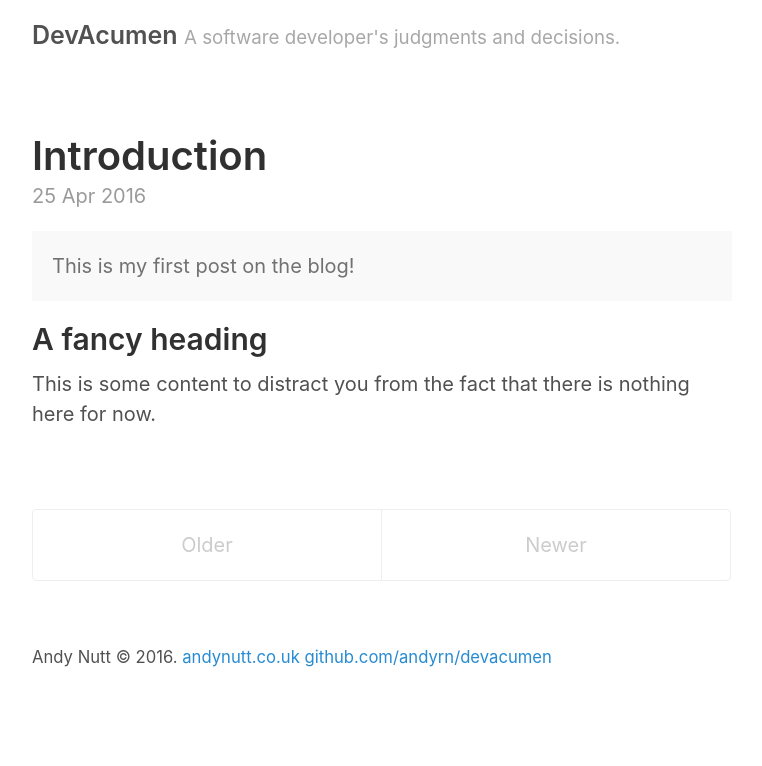
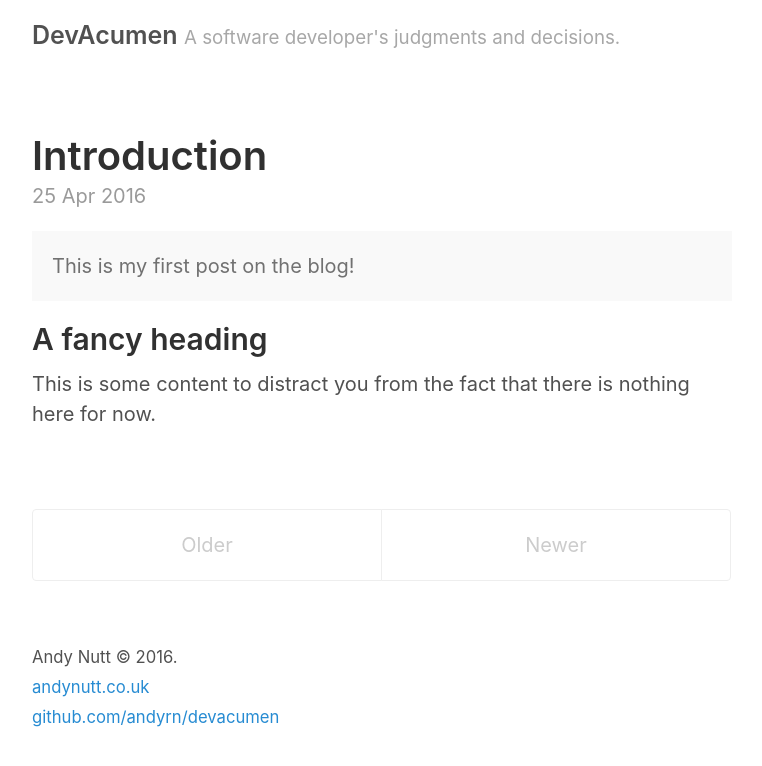
Before and after one commit to AndyRN/devacumen, a Jekyll site: the page built from index.html, in a window 1280 px wide. Shown: the top 766 px of the page, without its empty margins (258-1020 px from the left). Built offline with Jekyll 4.4.1, drawn with Linux system fonts in a browser that asks for light colours; the list of posts is cut into pages by our own code.

Commit message:
Update footer layout.

```diff
--- a/_layouts/default.html
+++ b/_layouts/default.html
@@ -20,12 +20,8 @@
       <footer class="footer">
         <small>
           {{ site.author.name }} &copy; <time datetime="{{ site.time | date_to_xmlschema }}">{{ site.time | date: '%Y' }}</time>.
-        </small>
-        <small>
-          <a href="{{ site.author.url }}/">andynutt.co.uk</a>
-        </small>
-        <small>
-          <a href="{{ site.github.repo }}/">github.com/andyrn/devacumen</a>
+          <br/><a href="{{ site.author.url }}/">andynutt.co.uk</a>
+          <br/><a href="{{ site.github.repo }}/">github.com/andyrn/devacumen</a>
         </small>
       </footer>
     </div>
```
